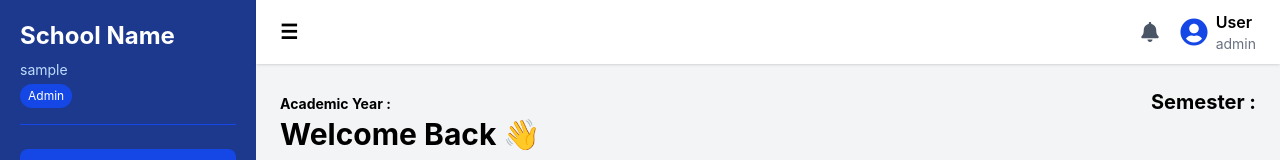
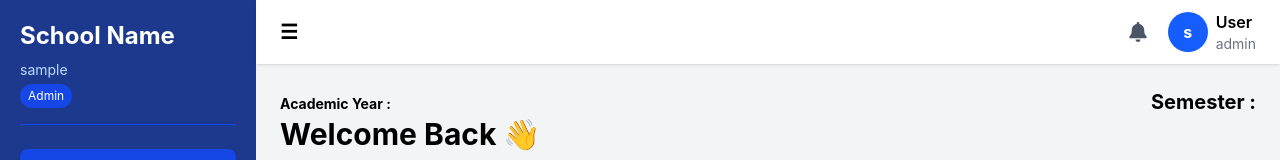
Before and after one commit to hiskela/SMS, a React (Vite) app in the folder client/: page /dashboard in a window 1280 px wide. Shown: the top 160 px of the page. Built offline with nearby package versions, Linux system fonts and the light colour scheme; no server answers; sample sign-in values are in the browser's storage.

Commit message:
Updated dashboard

```diff
--- a/client/src/components/dashboard/Navbar.jsx
+++ b/client/src/components/dashboard/Navbar.jsx
@@ -2,10 +2,25 @@ import { FaBell, FaUserCircle } from "react-icons/fa";
 import { useContext } from "react";
 import { NavLink } from "react-router-dom";
 import { AuthContext } from "../../context/AuthContext";
+import { useState, useEffect } from "react";
+import api from "../../api/axios";
 import { useSettings } from "../../context/SettingsContext";
 function Navbar({ isOpen, setIsOpen }) {
   const { user } = useContext(AuthContext);
 const {settings}=useSettings();
+const [profile, setProfile]=useState(null)
+useEffect(() => {
+  const loadProfile = async () => {
+    try {
+      const res = await api.get("/profile/me");
+      setProfile(res.data);
+    } catch (err) {
+      console.log(err);
+    }
+  };
+
+  loadProfile();
+}, []);
   return (
     <div className="bg-white shadow h-16 flex justify-between items-center px-4 md:px-6">
       {/* Left Section - Hamburger & Title */}
@@ -31,12 +46,19 @@ const {settings}=useSettings();
 
         {/* User Profile */}
         <div className="flex items-center gap-2">
-          <NavLink to="/profile/me">
-            <FaUserCircle
-              size={28}
-              className="text-blue-700 cursor-pointer hover:text-blue-900 transition-colors duration-200"
-            />
-          </NavLink>
+         <NavLink to="/profile/me">
+  {profile?.avatar ? (
+    <img
+      src={`http://localhost:3000${profile.avatar}`}
+      alt="Profile"
+      className="w-10 h-10 rounded-full object-cover border-2 border-blue-600 hover:border-blue-800 transition"
+    />
+  ) : (
+    <div className="w-10 h-10 rounded-full bg-blue-600 text-white flex items-center justify-center font-bold">
+      {profile?.firstName?.charAt(0) || user?.username?.charAt(0) || "U"}
+    </div>
+  )}
+</NavLink>
 
           {/* User Info - Hidden on very small screens */}
           <div className="hidden sm:block">
--- a/client/src/pages/profile/Profile.jsx
+++ b/client/src/pages/profile/Profile.jsx
@@ -5,6 +5,7 @@ function Profile() {
   const [profile, setProfile] = useState(null);
   const [editing, setEditing] = useState(false);
   const [form, setForm] = useState({});
+
   const [passwordForm, setPasswordForm] = useState({
     currentPassword: "",
     newPassword: ""
@@ -78,23 +79,20 @@ function Profile() {
 
  const handleAvatarChange = async (e) => {
   const file = e.target.files[0];
+
   if (!file) return;
 
   const formData = new FormData();
+
   formData.append("avatar", file);
 
   try {
-      await api.put("/profile/avatar", formData, {
-        headers: {
-          "Content-Type": "multipart/form-data",
-        },
-      });
+    await api.put("/profile/avatar", formData);
 
-      alert("Avatar updated successfully");
-      loadProfile(); // Reload profile
+    loadProfile();
+
   } catch (err) {
-      console.log(err);
-      alert("Failed to update avatar");
+    console.log(err.response?.data);
   }
 };
 
@@ -113,10 +111,12 @@ function Profile() {
         {/* PROFILE CARD */}
         <div className="bg-white shadow rounded-2xl p-6 text-center">
          <div className="text-center">
+
+
 <div className="w-24 h-24 mx-auto rounded-full overflow-hidden border-2 border-gray-300">
   {profile.avatar ? (
     <img
-                  src={profile.avatar.startsWith('http') ? profile.avatar : `http://localhost:3000${profile.avatar}`}
+      src={`http://localhost:3000${profile.avatar}`}
       alt="Avatar"
       className="w-full h-full object-cover"
     />
@@ -127,6 +127,8 @@ function Profile() {
   )}
 </div>
 
+
+
   <label className="mt-3 inline-block bg-blue-600 text-white px-4 py-2 rounded cursor-pointer hover:bg-blue-700">
     Change Photo
     <input
@@ -136,6 +138,7 @@ function Profile() {
       className="hidden"
     />
   </label>
+
 </div>
 
           <h2 className="mt-4 text-xl font-bold">
```
Lines whose indentation alone changed are shown as unchanged.
